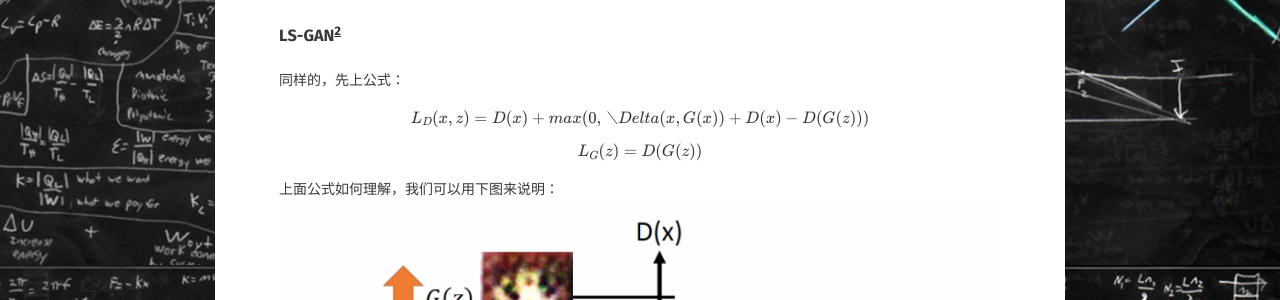
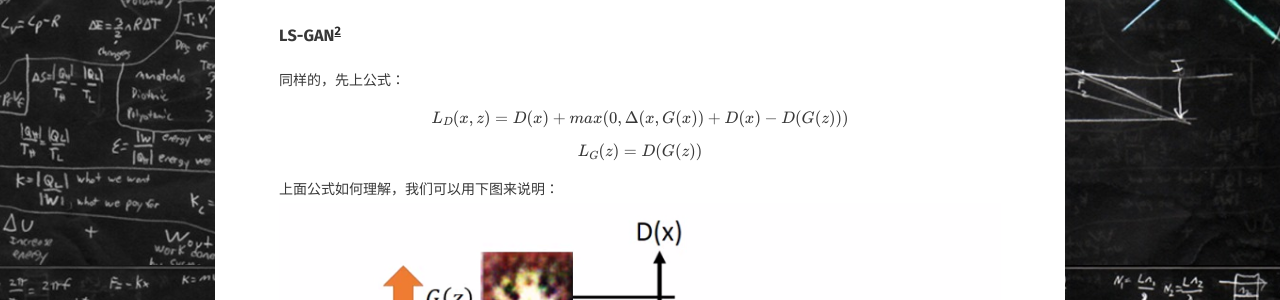
Before and after one commit to saicoco/saicoco.github.io, a Jekyll site: the page built from _posts/2017-06-12-EBGAN.md, in a window 1280 px wide and 900 px high, scrolled down 2285 px. Shown: the part 150-450 px from the top of the window. Built offline with Jekyll 4.4.1, drawn with Linux system fonts in a browser that asks for light colours; some web fonts are replaced; formulas are drawn with MathJax 3; comment, search, counter and statistics services are not loaded.

Commit message:
修改delta

```diff
--- a/_posts/2017-06-12-EBGAN.md
+++ b/_posts/2017-06-12-EBGAN.md
@@ -59,7 +59,7 @@ $$
 
 $$
 \begin{equation}
-L_D(x, z) = D(x) + max(0, ＼Delta(x, G(x)) + D(x) -D(G(z)))
+L_D(x, z) = D(x) + max(0, \Delta(x, G(x)) + D(x) -D(G(z)))
 \end{equation}
 $$
 
```
